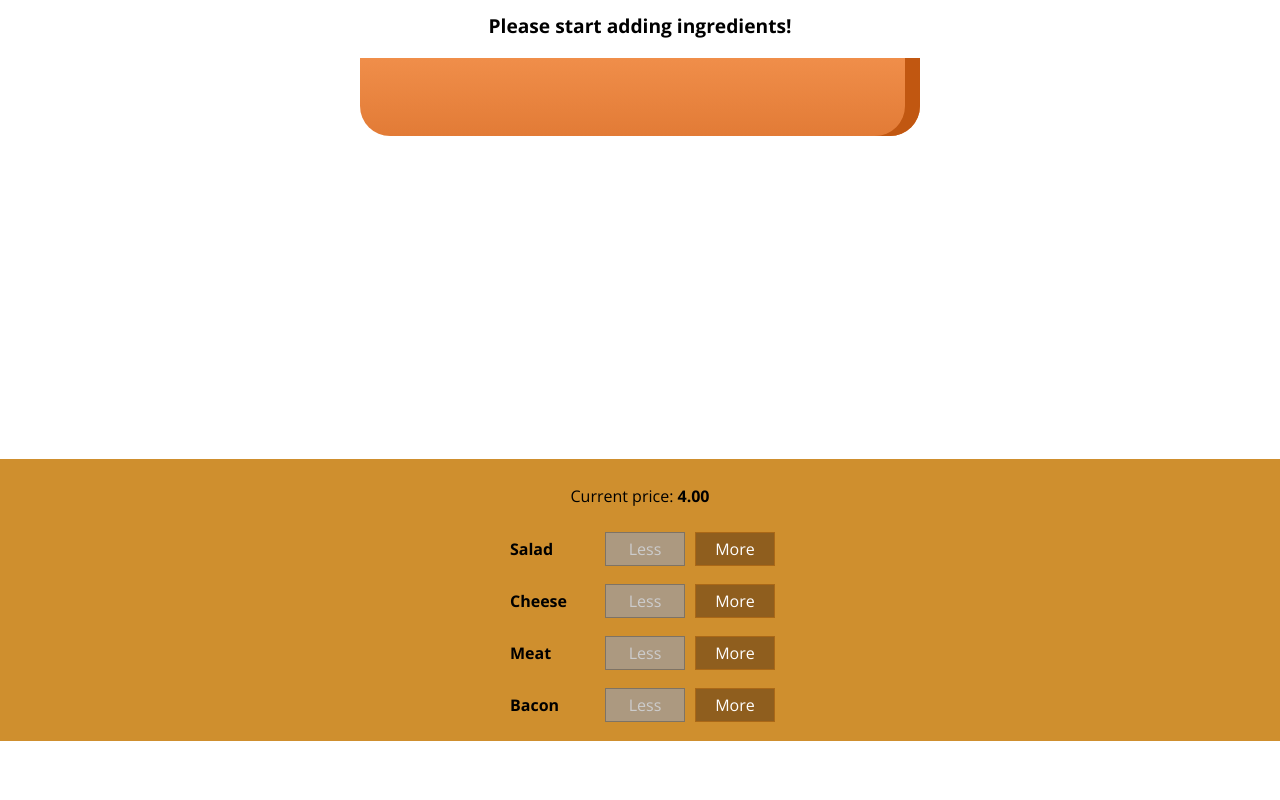
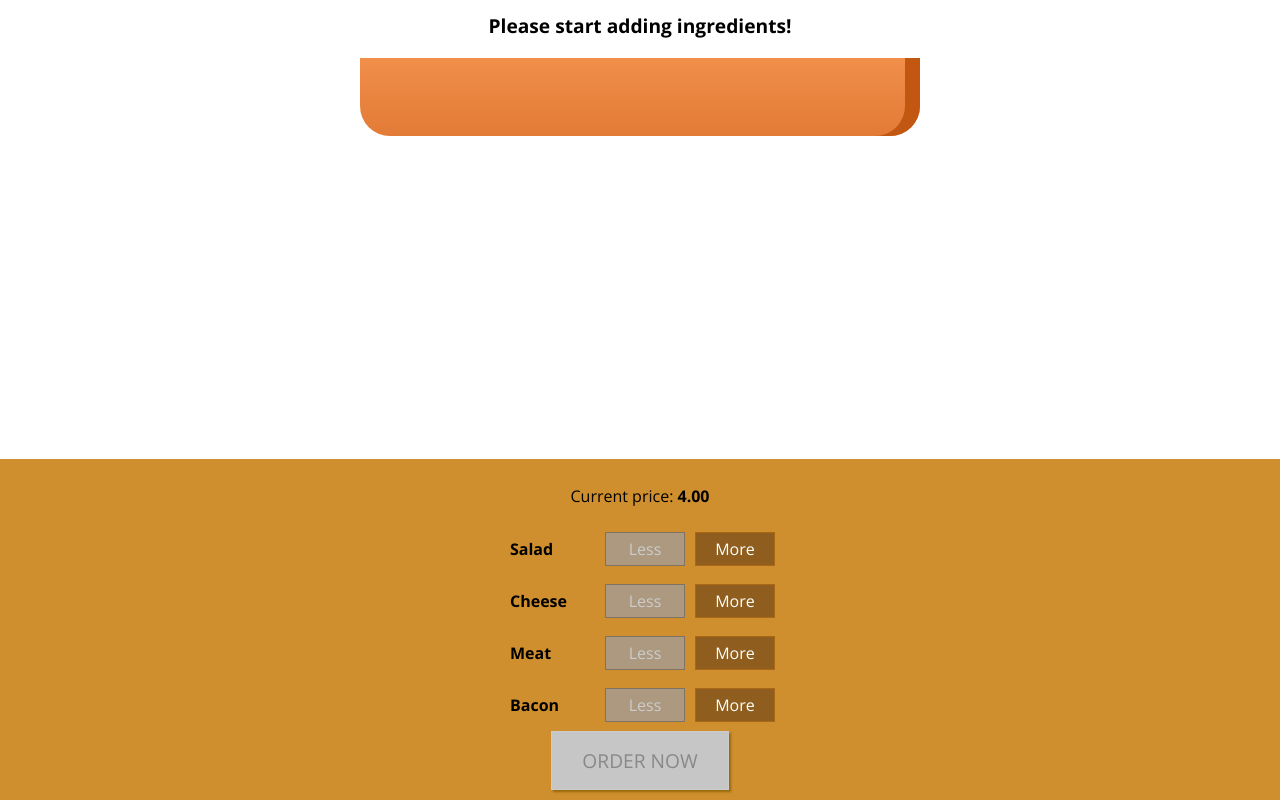
Before and after one commit to vijaykiran912/burger-king-v2, a React app: page / in a window 1280 px wide. Shown: the part 179-979 px from the top of the page. Before the commit the page ends 920 px from the top, so only its background shows below. Built offline with nearby package versions, Linux system fonts and the light colour scheme.

Commit message:
[8][18][Adding the Order Button]

```diff
--- a/src/components/Burger/BuildControls/BuildControls.css
+++ b/src/components/Burger/BuildControls/BuildControls.css
@@ -8,3 +8,45 @@
     margin: auto;
     padding: 10px 0;
 }
+
+
+.OrderButton {
+    background-color: #DAD735;
+    outline: none;
+    cursor: pointer;
+    border: 1px solid #966909;
+    color: #966909;
+    font-family: inherit;
+    font-size: 1.2em;
+    padding: 15px 30px;
+    box-shadow: 2px 2px 2px #966909;
+}
+
+.OrderButton:hover, .OrderButton:active {
+    background-color: #A0DB41;
+    border: 1px solid #966909;
+    color: #966909;
+}
+
+.OrderButton:disabled {
+    background-color: #C7C6C6;
+    cursor: not-allowed;
+    border: 1px solid #ccc;
+    color: #888888;
+}
+
+.OrderButton:not(:disabled) {
+    animation: enable 0.3s linear;
+}
+
+@keyframes enable {
+    0% {
+        transform: scale(1);
+    }
+    60% {
+        transform: scale(1.1);
+    }
+    100% {
+        transform: scale(1);
+    }
+}
--- a/src/components/Burger/BuildControls/BuildControls.js
+++ b/src/components/Burger/BuildControls/BuildControls.js
@@ -17,6 +17,7 @@
                                 removed={() => props.ingredientRemoved(ctrl.type)}
                                 disabled = {props.disabled[ctrl.type]}
                                 />)) }
+    <button className={classes.OrderButton} disabled={!props.purchasable}>ORDER NOW</button>
     </div>
 );
 
--- a/src/containers/BurgerBuilder/BurgerBuilder.js
+++ b/src/containers/BurgerBuilder/BurgerBuilder.js
@@ -19,7 +19,8 @@
             cheese: 0,
             meat: 0
         },
-        totalPrice: 4
+        totalPrice: 4,
+        purchasable: false
     }
 
     addIngredientHandler = (type) => {
@@ -35,6 +36,7 @@
             totalPrice : newPrice,
             ingredients : updatedIngredients
         });
+        this.updatePurchaseState(updatedIngredients);
     }
 
     removeIngredientHandler = (type) => {
@@ -53,6 +55,21 @@
             totalPrice : newPrice,
             ingredients : updatedIngredients
         });
+
+        this.updatePurchaseState(updatedIngredients);
+    }
+
+    updatePurchaseState = (ingredients) => {
+
+        const sum = Object.keys(ingredients).map((igKey) => {
+                return ingredients[igKey]
+        }).reduce((sum, el) => {
+               return sum = sum + el;
+        },0);
+
+        this.setState({
+            purchasable : sum>0
+        });
     }
 
     render() {
@@ -69,7 +86,8 @@
                     ingredientAdded={this.addIngredientHandler}
                     ingredientRemoved={this.removeIngredientHandler}
                     disabled={disableInfo}
-                    price={this.state.totalPrice}/>
+                    price={this.state.totalPrice}
+                    purchasable = {this.state.purchasable}/>
             </Aux>
         );
     }
```
